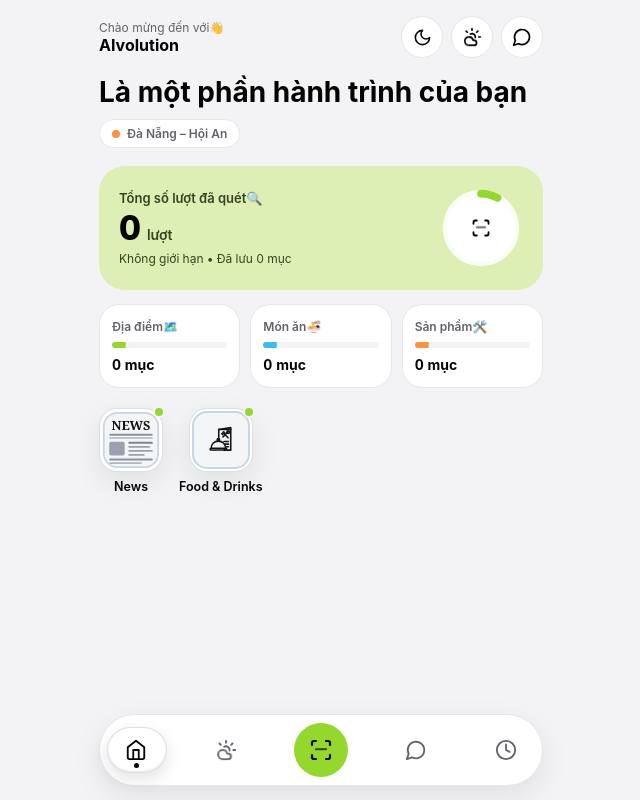
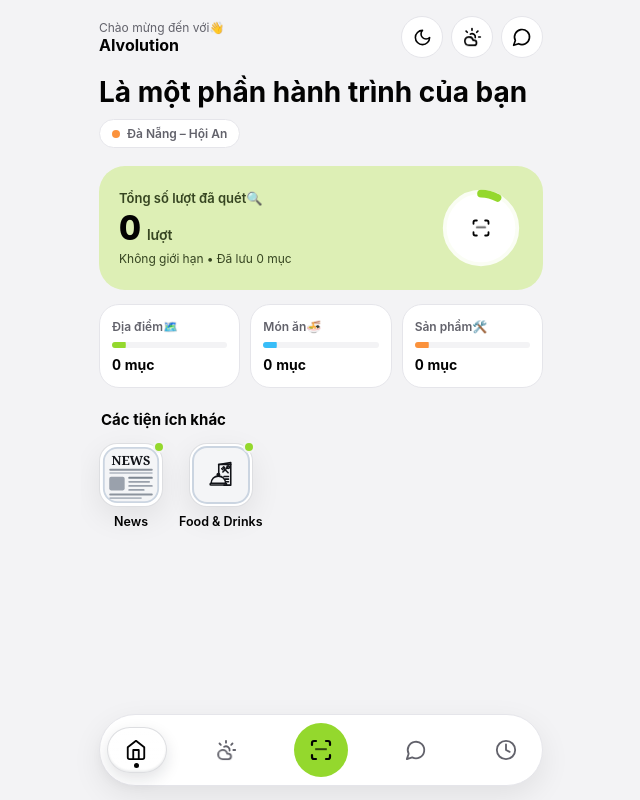
Before and after one commit to hoangsyl/aitl, a plain HTML site: page index.html in a window 1280 px wide. Shown: the whole page, without its empty margins (319-959 px from the left). Drawn offline with Linux system fonts and the light colour scheme; no server answers.

Commit message:
Update index.html

```diff
--- a/index.html
+++ b/index.html
@@ -37,7 +37,7 @@
     })();
   </script>
 
-  <link rel="stylesheet" href="style.css?v=33" />
+  <link rel="stylesheet" href="style.css?v=34" />
 </head>
 <body>
   <div class="app-shell">
@@ -112,8 +112,10 @@
         </div>
       </section>
 
-      <!-- Icon News & Food & Drinks (Dùng chung class .news-tile-btn để thẳng hàng tuyệt đối) -->
-      <section class="home-app-dock" aria-label="Tiện ích khám phá nhanh">
+      <!-- Các tiện ích khác (News & Food & Drinks) -->
+      <section class="home-utils-section" aria-labelledby="otherUtilsTitle">
+        <h2 id="otherUtilsTitle" class="home-utils-title">Các tiện ích khác</h2>
+        <div class="home-app-dock">
           <button
             type="button"
             id="btnOpenNewsHub"
@@ -180,6 +182,7 @@
             </span>
             <span class="news-tile-label">Food &amp; Drinks</span>
           </button>
+        </div>
       </section>
     </main>
 
```
Lines whose indentation alone changed are shown as unchanged.
